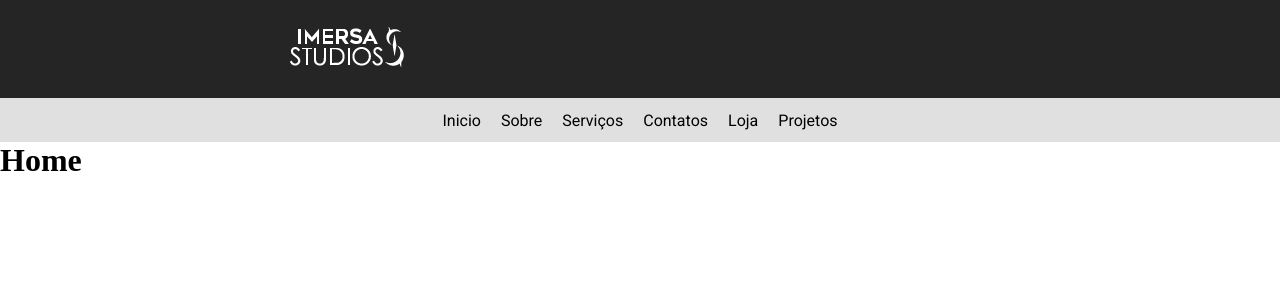
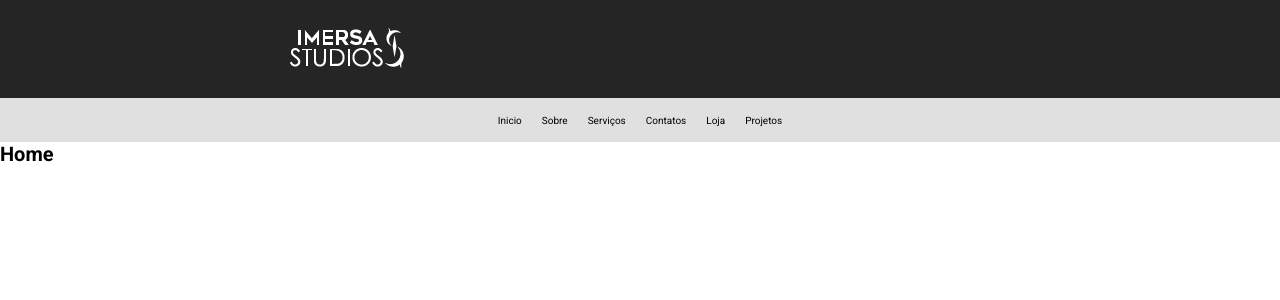
Before and after one commit to andreixhz/Imersa-Studios-FrontEnd, a React (Create React App) app: page / in a window 1280 px wide. Shown: the top 300 px of the page. Built offline with nearby package versions, Linux system fonts and the light colour scheme.

Commit message:
Font roboto defaut

```diff
--- a/src/assets/styles/global.css
+++ b/src/assets/styles/global.css
@@ -28,7 +28,9 @@ body,
 input,
 textarea,
 button {
-    font: 500 1.6rem Poppins;
+    font-family: Roboto;
+    font-style: normal;
+    font-weight: normal;
 }
 
 .container {
```
